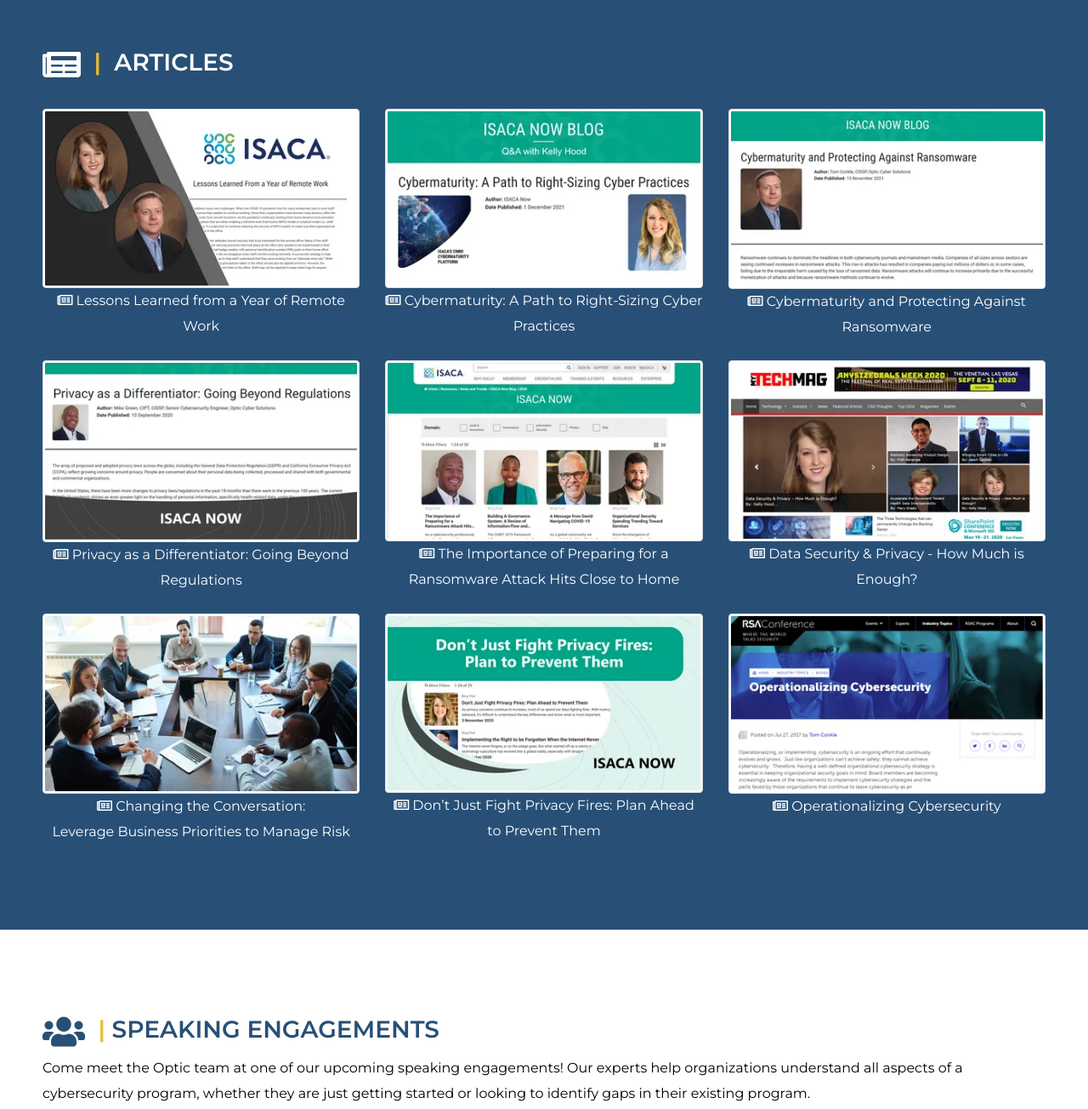
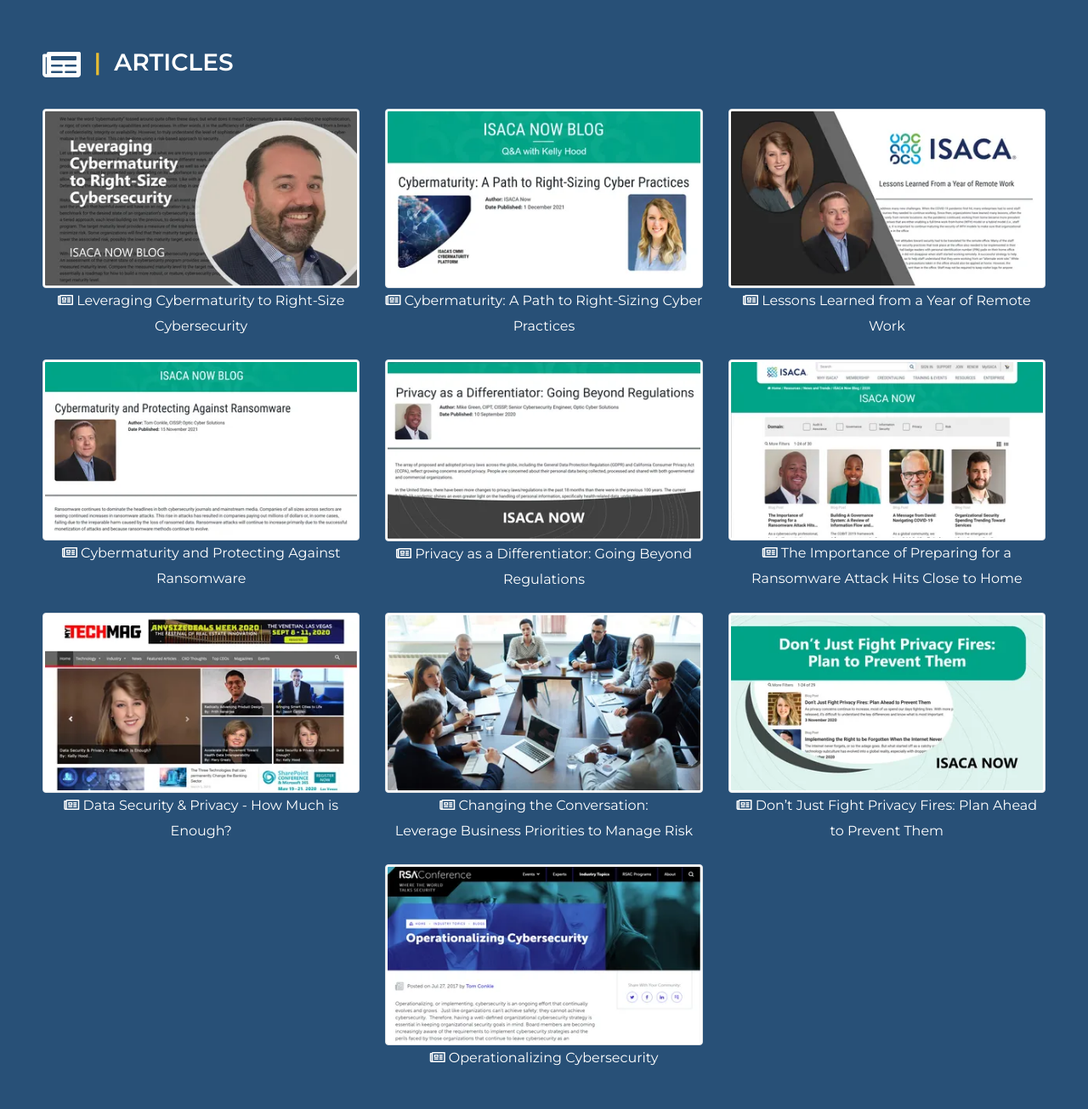
Before and after one commit to opticcyber/opticcyber.github.io, a plain HTML site: page news-media.html in a window 1280 px wide. Shown: the part 940-2245 px from the top of the page at 85% size. Drawn offline with Linux system fonts and the light colour scheme.

Commit message:
add ISACA blog post

```diff
--- a/news-media.html
+++ b/news-media.html
@@ -149,12 +149,13 @@
                 </div>
 
                 <div class="row text-center">
+
                     <div class="col-lg-4 col-md-12 mt-4">
-                        <a href="https://www.isaca.org/resources/news-and-trends/industry-news/2021/lessons-learned-from-a-year-of-remote-work" target="_blank">
-                            <img class="img-thumbnail" src="img/webinars/isaca-remote-work.webp" width="400">
+                        <a href="http://www.isaca.org/resources/news-and-trends/isaca-now-blog/2022/leveraging-cybermaturity-to-right-size-cybersecurity" target="_blank">
+                            <img class="img-thumbnail" src="img/webinars/isaca-right-size-cybersecurity.webp" width="400">
                             <br>
                             <i class="far fa-newspaper" alt="article"></i>
-                            Lessons Learned from a Year of Remote Work
+                            Leveraging Cybermaturity to Right-Size Cybersecurity
                         </a>
                     </div>
 
@@ -168,6 +169,17 @@
                     </div>
 
                     <div class="col-lg-4 col-md-12 mt-4">
+                        <a href="https://www.isaca.org/resources/news-and-trends/industry-news/2021/lessons-learned-from-a-year-of-remote-work" target="_blank">
+                            <img class="img-thumbnail" src="img/webinars/isaca-remote-work.webp" width="400">
+                            <br>
+                            <i class="far fa-newspaper" alt="article"></i>
+                            Lessons Learned from a Year of Remote Work
+                        </a>
+                    </div>
+                </div>
+
+                <div class="row text-center">
+                    <div class="col-lg-4 col-md-12 mt-4">
                         <a href="https://www.isaca.org/resources/news-and-trends/isaca-now-blog/2021/cybermaturity-and-protecting-against-ransomware" target="_blank">
                             <img class="img-thumbnail" src="img/webinars/isaca-protecting-against-ransomware.webp" width="400">
                             <br>
@@ -175,9 +187,7 @@
                             Cybermaturity and Protecting Against Ransomware
                         </a>
                     </div>
-                </div>
 
-                <div class="row text-center">
                     <div class="col-lg-4 col-md-12 mt-4">
                         <a href="https://www.isaca.org/resources/news-and-trends/isaca-now-blog/2020/privacy-as-a-differentiator-going-beyond-regulations" target="_blank">
                             <img class="img-thumbnail" src="img/webinars/isaca-privacy-as-a-differentiator.webp" width="400">
@@ -195,7 +205,9 @@
                             The Importance of Preparing for a Ransomware Attack Hits Close to Home
                         </a>
                     </div>
+                </div>
 
+                <div class="row text-center">
                     <div class="col-lg-4 col-md-12 mt-4">
                         <a href="https://cyber-security.mytechmag.com/data-security-privacy-how-much-is-enough-1285.html" target="_blank">
                             <img class="img-thumbnail" src="img/webinars/mytechmag-web-article.webp" width="400">
@@ -204,9 +216,7 @@
                             Data Security & Privacy - How Much is Enough?
                         </a>
                     </div>
-                </div>
 
-                <div class="row text-center">
                     <div class="col-lg-4 col-md-12 mt-4">
                         <a href="https://www.rsaconference.com/industry-topics/blog/changing-the-conversation-leverage-business-priorities-to-manage-cyber-risk" target="_blank">
                             <img class="img-thumbnail" src="img/webinars/rsa-changing-conversation.webp" width="400">
@@ -224,6 +234,10 @@
                             Don’t Just Fight Privacy Fires: Plan Ahead to Prevent Them
                         </a>
                     </div>
+                </div>
+
+                <div class="row text-center">
+                    <div class="col-lg-4"></div>
 
                     <div class="col-lg-4 col-md-12 mt-4">
                         <a href="https://www.rsaconference.com/industry-topics/blog/operationalizing-cybersecurity" target="_blank">
@@ -233,6 +247,9 @@
                             Operationalizing Cybersecurity
                         </a>
                     </div>
+
+                    <div class="col-lg-4"></div>
+
                 </div>
             </div>
         </section>
```
Also changed, not shown: img/webinars/isaca-right-size-cybersecurity.webp (added), 1 other file.
